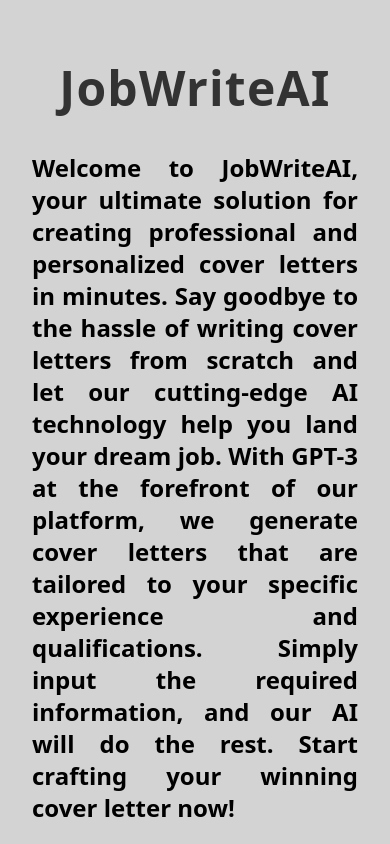
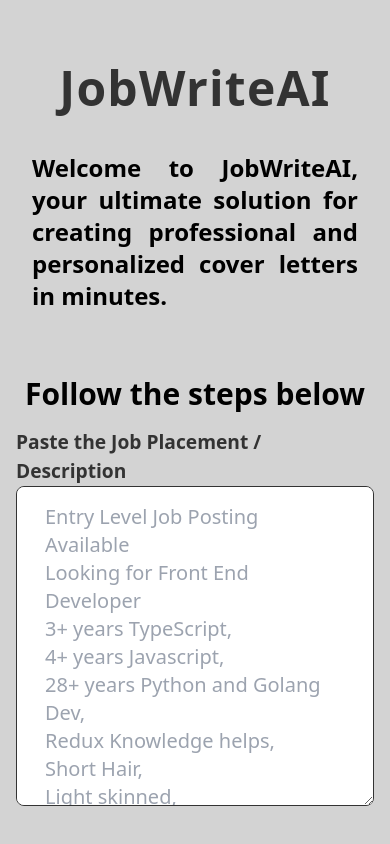
Before and after one commit to Judge-Paul/coverwrite-ai, a React (Vite) app: page / in a window 390 px wide. Shown: the top 844 px of the page. Built offline with nearby package versions, Linux system fonts and the light colour scheme.

Commit message:
fix: hide unnecessary text on mobile screens

```diff
--- a/src/Components/Home.jsx
+++ b/src/Components/Home.jsx
@@ -8,7 +8,7 @@
             </h1>
             <div className="pt-10 lg:pt-5 px-4 text-justify">
                 <p className="text-2xl md:text-2xl font-semibold">
-                    Welcome to <span className="font-extrabold">JobWriteAI</span>, your ultimate solution for creating professional and personalized cover letters in minutes. <span className="">Say goodbye to the hassle of writing cover letters from scratch and let our cutting-edge AI technology help you land your dream job. With GPT-3 at the forefront of our platform, we generate cover letters that are tailored to your specific experience and qualifications. Simply input the required information, and our AI will do the rest. Start crafting your winning cover letter now!</span>
+                    Welcome to <span className="font-extrabold">JobWriteAI</span>, your ultimate solution for creating professional and personalized cover letters in minutes. <span className="hidden md:inline">Say goodbye to the hassle of writing cover letters from scratch and let our cutting-edge AI technology help you land your dream job. With GPT-3 at the forefront of our platform, we generate cover letters that are tailored to your specific experience and qualifications. Simply input the required information, and our AI will do the rest. Start crafting your winning cover letter now!</span>
                 </p>
             </div>
             <h2 className="text-center pt-16 text-3xl md:text-4xl font-bold">
```
